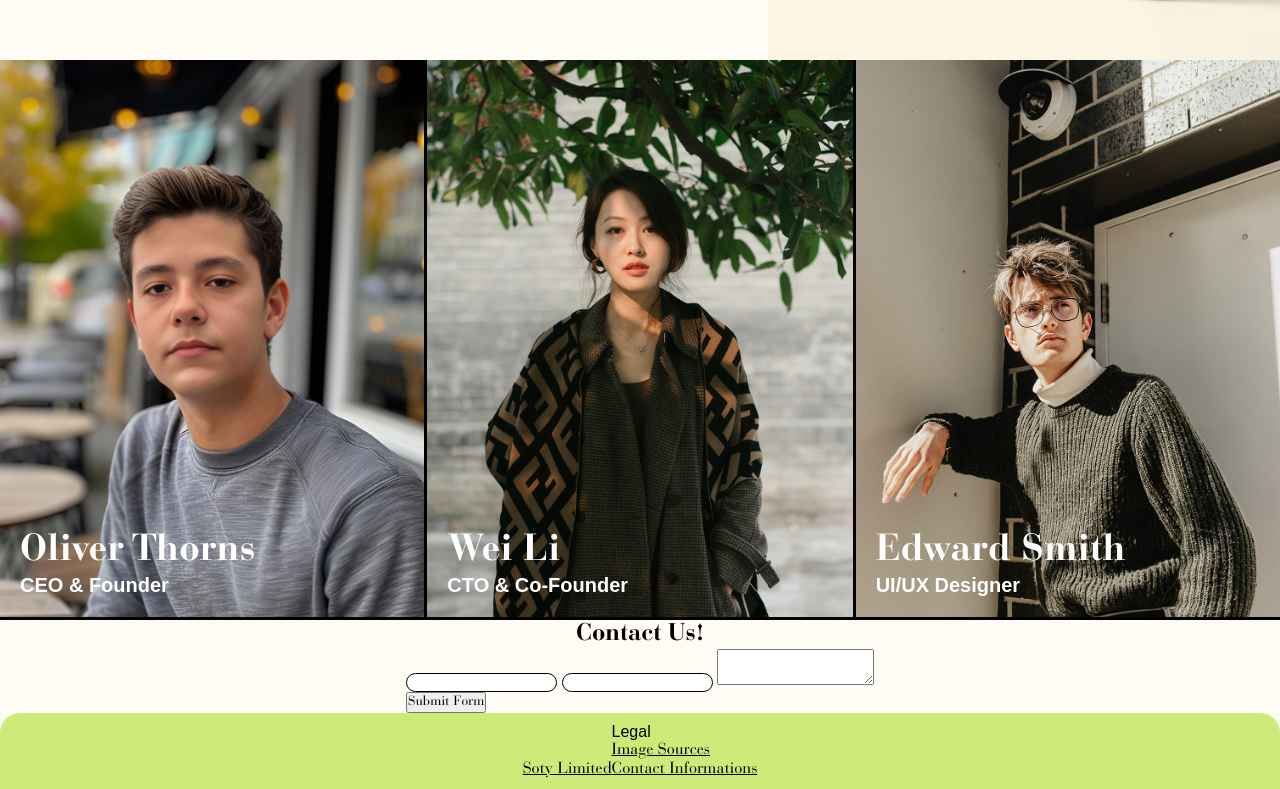
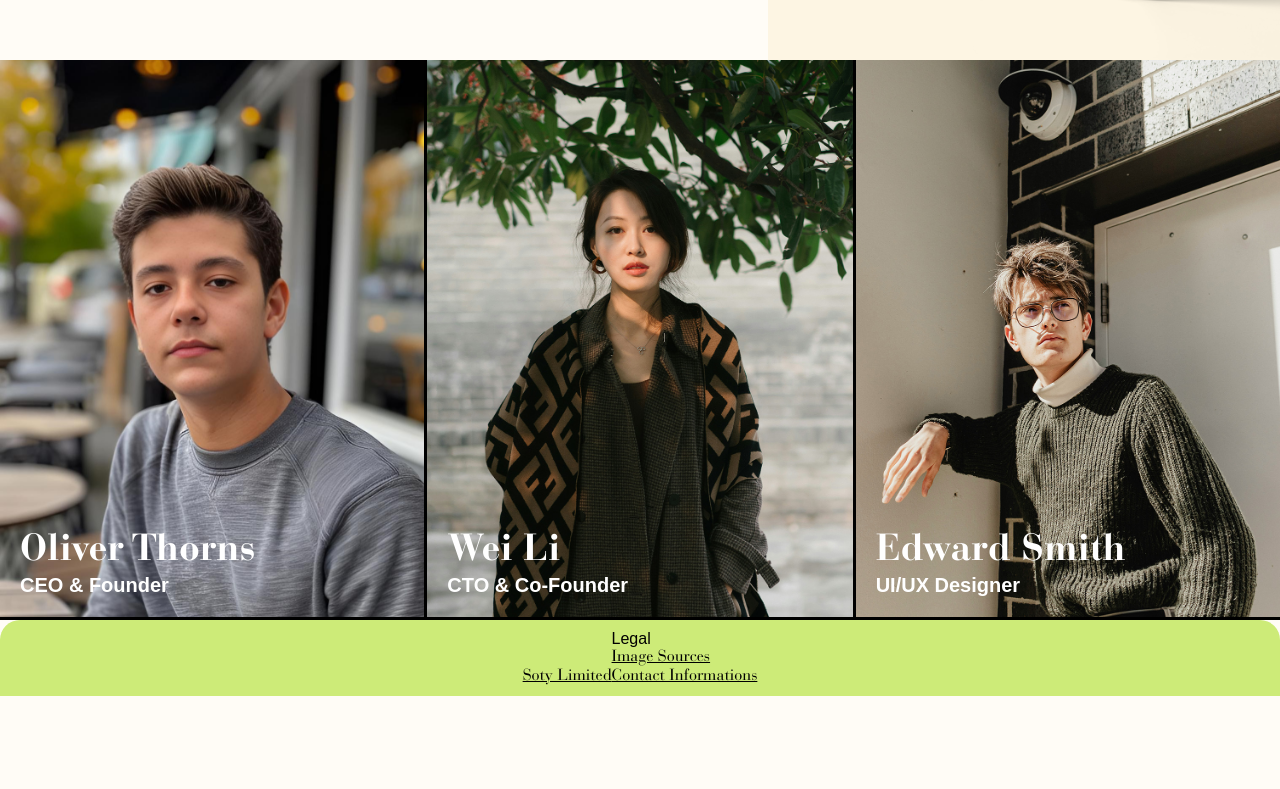
Before and after one commit to liandeguo/soty, a plain HTML site: page index.html in a window 1280 px wide. Shown: the part 1446-2235 px from the top of the page. After the commit the page ends 2142 px from the top, so only its background shows below. Drawn offline with Linux system fonts and the light colour scheme.

Commit message:
removed contact us form

```diff
--- a/index.html
+++ b/index.html
@@ -83,27 +83,7 @@
             </div>
         </div>
     </div>
-    <div class="contact_us">
-        <h2>Contact Us!</h2>
-        <form action="https://api.web3forms.com/submit" method="POST">
 
-            <!-- Replace with your Access Key -->
-            <input type="hidden" name="access_key" value="YOUR_ACCESS_KEY_HERE">
-
-            <!-- Form Inputs. Each input must have a name="" attribute -->
-            <input type="text" name="name" required>
-            <input type="email" name="email" required>
-            <textarea name="message" required></textarea>
-
-            <!-- hCaptcha Spam Protection -->
-            <div class="h-captcha" data-captcha="true"></div>
-
-            <button type="submit">Submit Form</button>
-
-        </form>
-        <!-- Required for hCaptcha -->
-        <script src="https://web3forms.com/client/script.js" async defer></script>
-    </div>
     <footer>
         <ul>
             <li>
```
